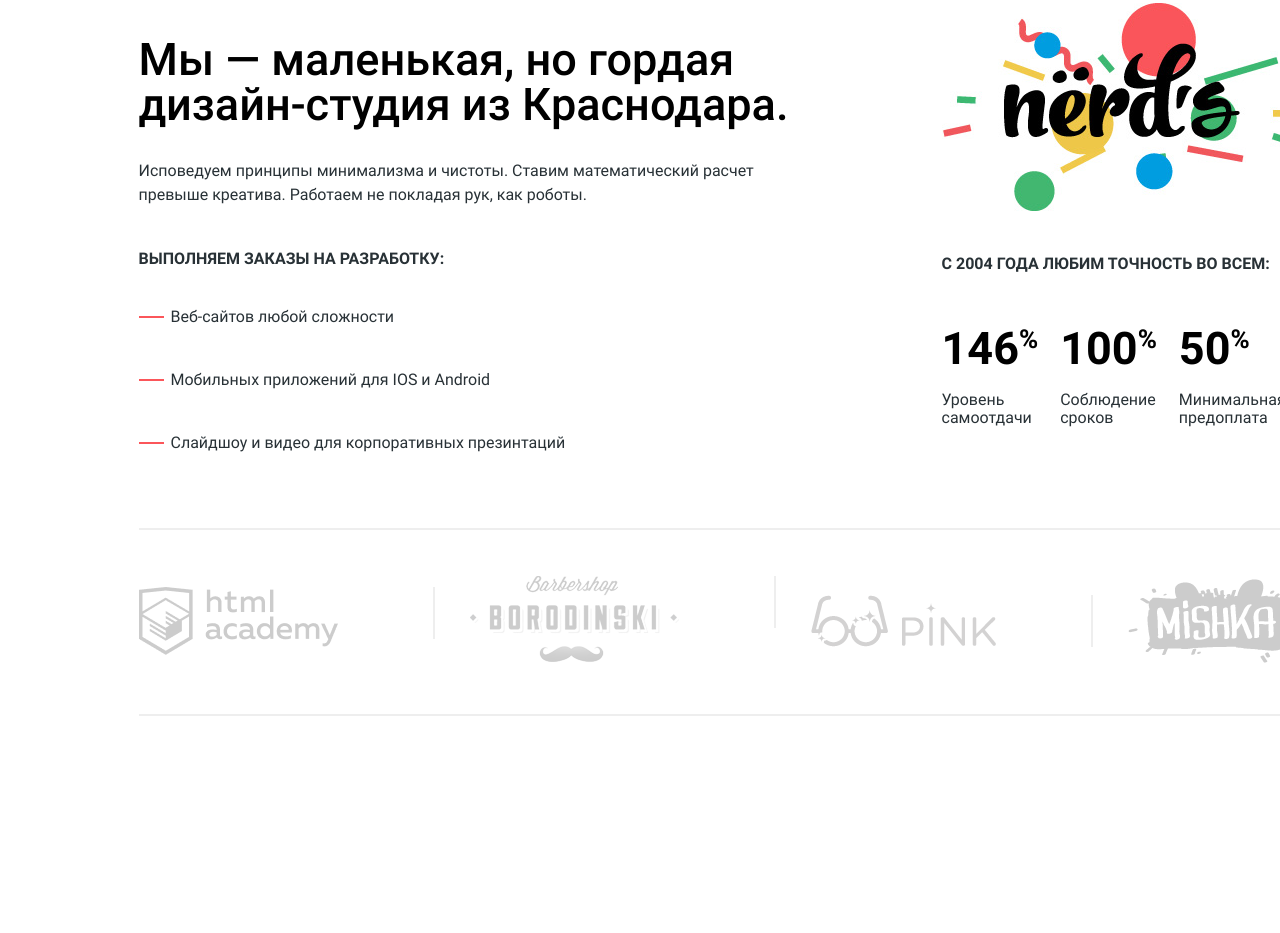
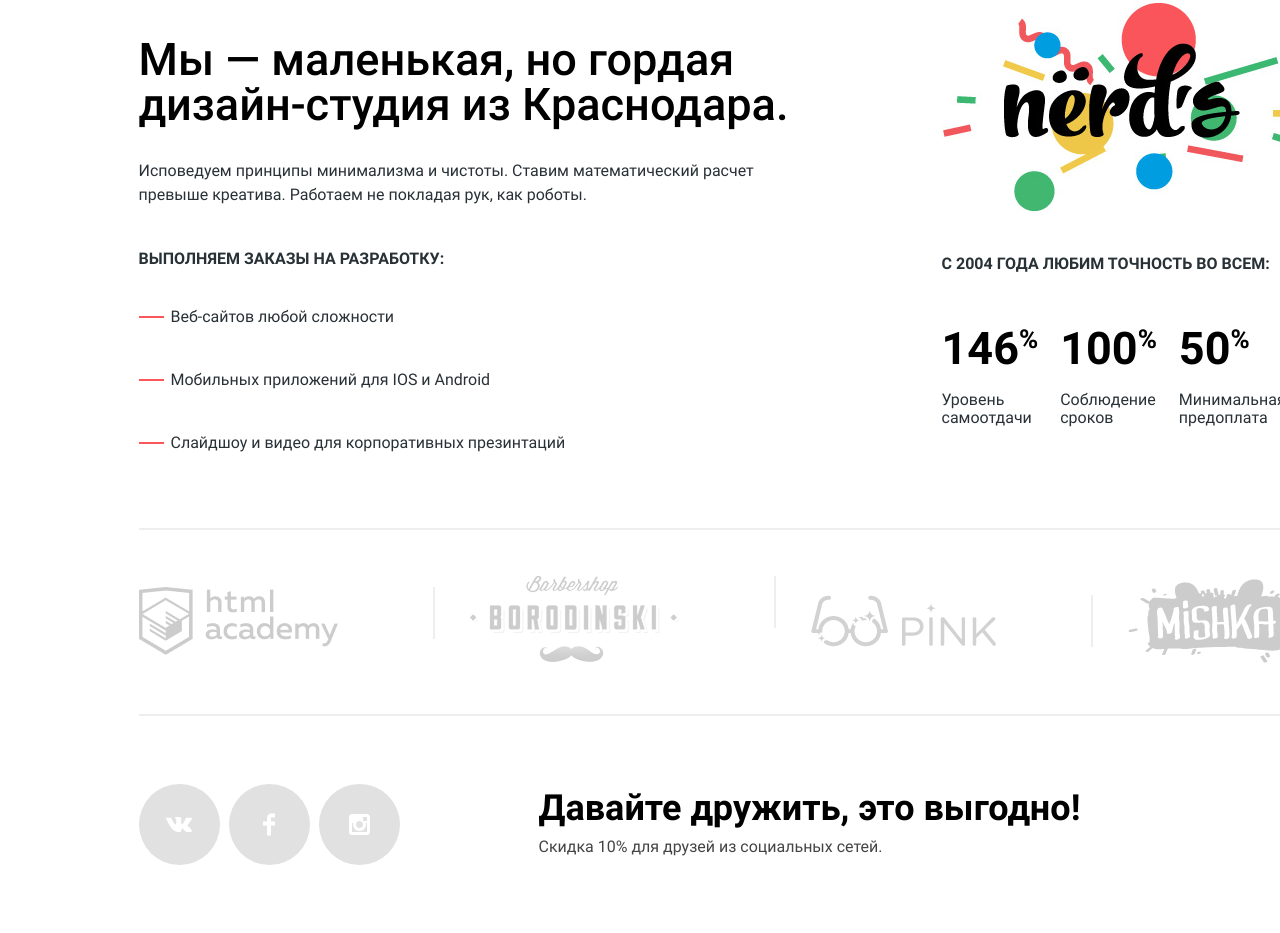
Before and after one commit to AlexFirst598/First_project, a plain HTML site: page index.html in a window 1280 px wide. Shown: the part 1103-2036 px from the top of the page. Before the commit the page ends 1819 px from the top, so only its background shows below. Drawn offline with Linux system fonts and the light colour scheme.

Commit message:
Добавил подвал сайта

```diff
--- a/index.html
+++ b/index.html
@@ -114,7 +114,7 @@
                             <img src="Images/Brands1.png" alt="">
                         </a>
                         <div class="stick"></div>
-                        </li>
+                    </li>
                     <li class="brands">
                         <a href="#" class="brands-logo">
                             <img src="Images/Brands2.png" alt="">
@@ -132,6 +132,31 @@
             </div>
         </section>
     </main>
-    <footer></footer>
+    <footer>
+        <section>
+            <div class="container footer__wrapper">
+                <ul class="footer__list">
+                    <li>
+                        <a href="vk.com" class="footer__link"><img src="Images/vk-icon.svg" alt="Вк"></a>
+                    </li>
+                    <li>
+                        <a href="facebook.com" class="footer__link"><img src="Images/fb-icon.svg" alt="Фб"></a>
+                    </li>
+                    <li>
+                        <a href="instagram.com" class="footer__link"><img src="Images/insta-icon.svg"
+                                alt="Инстаграм"></a>
+                    </li>
+                </ul>
+                <div>
+                    <h3 class="footer__title">
+                        Давайте дружить, это выгодно!
+                    </h3>
+                    <p class="footer__subtitle">
+                        Скидка 10% для друзей из социальных сетей.
+                    </p>
+                </div>
+            </div>
+        </section>
+    </footer>
 
 </html>
--- a/style.css
+++ b/style.css
@@ -264,5 +264,40 @@ ul {
   background-position: right 0;
   padding-top: 78px;
   padding-bottom: 80px;
-
 }
+.footer__list {
+  display: flex;
+  gap: 9px;
+}
+.footer__link {
+  width: 81px;
+  height: 81px;
+  background-color: #e1e1e1;
+  border-radius: 100%;
+  display: flex;
+  flex-wrap: wrap;
+  justify-content: space-around;
+}
+.footer__wrapper {
+  padding: 68px 0;
+  display: flex;
+  align-items: center;
+  gap: 139px;
+}
+.footer__title {
+  color: #000;
+  font-family: Roboto;
+  font-size: 36px;
+  font-style: normal;
+  font-weight: 700;
+  line-height: 36px; /* 100% */
+  margin-bottom: 10px;
+}
+.footer__subtitle {
+  color: #444;
+  font-family: Roboto;
+  font-size: 16px;
+  font-style: normal;
+  font-weight: 400;
+  line-height: 22px; /* 137.5% */
+}
```
Also changed, not shown: Images/fb-icon.svg (added), Images/insta-icon.svg (added), Images/vk-icon.svg (added).
